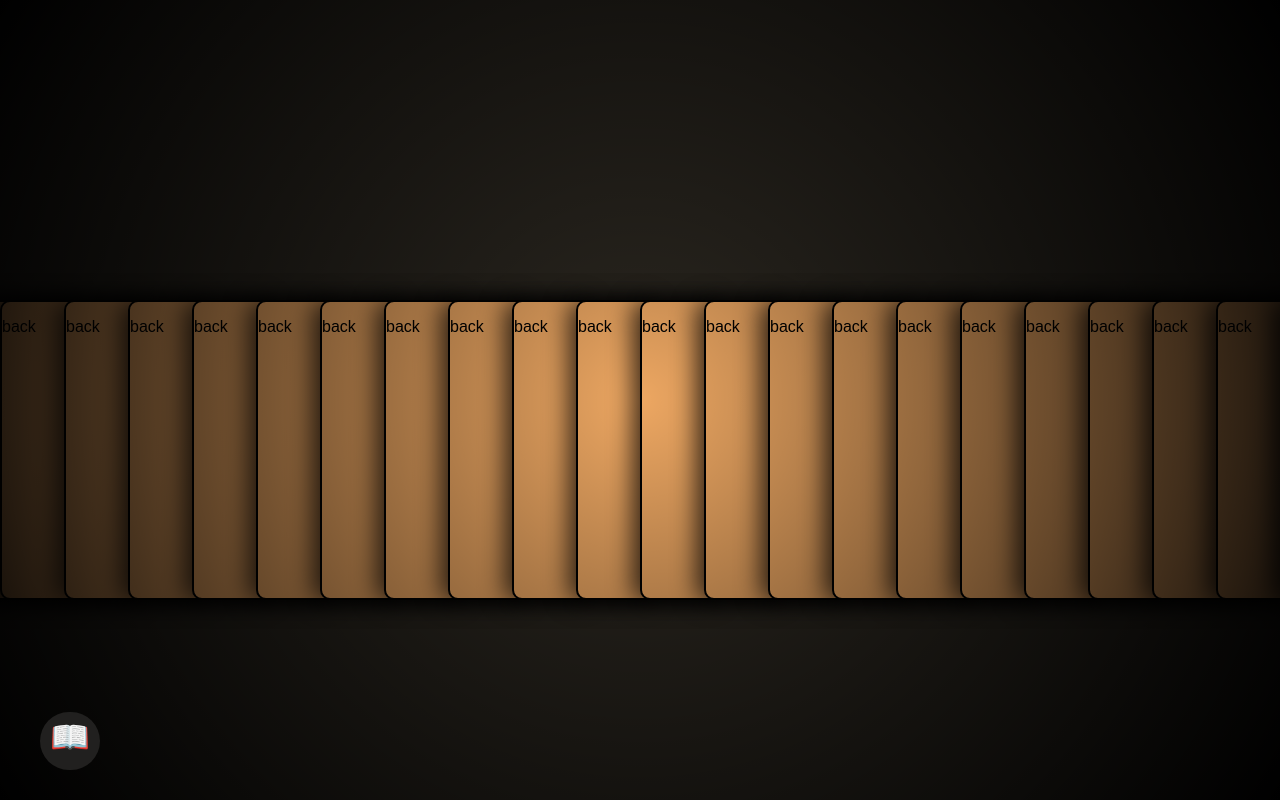
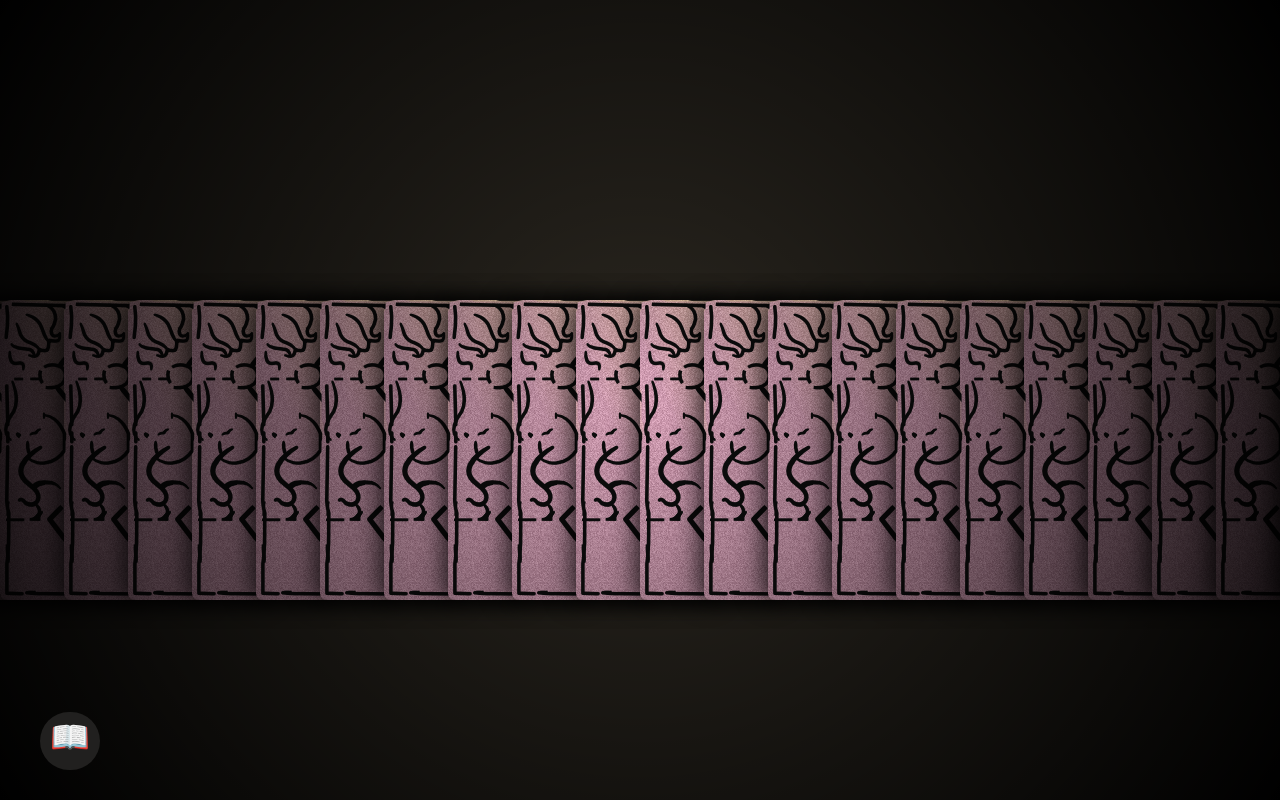
Before and after one commit to Johoseph/Inflicktion, a Vue app: page / in a window 1280 px wide. Built offline with nearby package versions, Linux system fonts and the light colour scheme.

Commit message:
Add 'back' asset (switch to png, svg performance with css was bad)

```diff
--- a/src/components/Card.vue
+++ b/src/components/Card.vue
@@ -1,9 +1,6 @@
 <style scoped>
 .card {
   border-radius: 10px;
-  /* TODO: Background content/image instead */
-  background-color: rgb(237, 167, 98);
-  border: 2px solid;
   box-shadow: -8px 1px 25px -1px rgba(0, 0, 0, 0.75);
 
   position: relative;
@@ -26,7 +23,8 @@
 
 <script setup>
 import { computed, ref, watchEffect } from "vue";
-import { CARD_BACK, getCardDimensions } from "../helpers/card";
+import { getCardDimensions } from "../helpers/card";
+import CARD_BACK from "../assets/card-back.png";
 
 const { card, onClick, clickedCard, newCardClickAllowed } = defineProps({
   card: Object,
@@ -70,6 +68,8 @@ const handleCardClick = () => {
 <template>
   <div :class="cardClass" :style="{
     ...getCardDimensions(300, areCardsCompressed ? 150 : 100),
-  }" v-html="card.day ? card.svg : CARD_BACK" @click="handleCardClick">
+  }" @click="handleCardClick">
+    <img :src="card.day ? card.svg : CARD_BACK">
+    </img>
   </div>
 </template>
--- a/src/components/CardOverlay.vue
+++ b/src/components/CardOverlay.vue
@@ -21,9 +21,6 @@
 
 .card {
   border-radius: 10px;
-  /* TODO: Background content/image instead */
-  background-color: rgb(237, 167, 98);
-  border: 2px solid;
   box-shadow: -8px 1px 25px -1px rgba(0, 0, 0, 0.75);
 
   position: relative;
@@ -66,7 +63,8 @@
 
 <script setup>
 import { computed, onUnmounted, ref, useTemplateRef, watchEffect } from 'vue';
-import { CARD_BACK, getCardDimensions } from '../helpers/card';
+import { getCardDimensions } from '../helpers/card';
+import CARD_BACK from "../assets/card-back.large.png";
 
 const classTimeoutDelayMs = 500;
 const classTimeoutMs = 2000;
@@ -159,7 +157,8 @@ onUnmounted(() => {
   <div class="overlay" :class="currentClickedCard ? `overlay-clicked` : `overlay-static`" @click="handleClose">
     <div ref="cardHTML" class="card" :style="{
       ...getCardDimensions(450)
-    }" v-html="!localClickedCard?.day ? CARD_BACK : localClickedCard.svg">
+    }">
+      <img :src="!localClickedCard?.day ? CARD_BACK : localClickedCard.svg"></img>
     </div>
   </div>
 </template>
```
Also changed, not shown: src/assets/card-back.large.png (added), src/assets/card-back.png (added).
